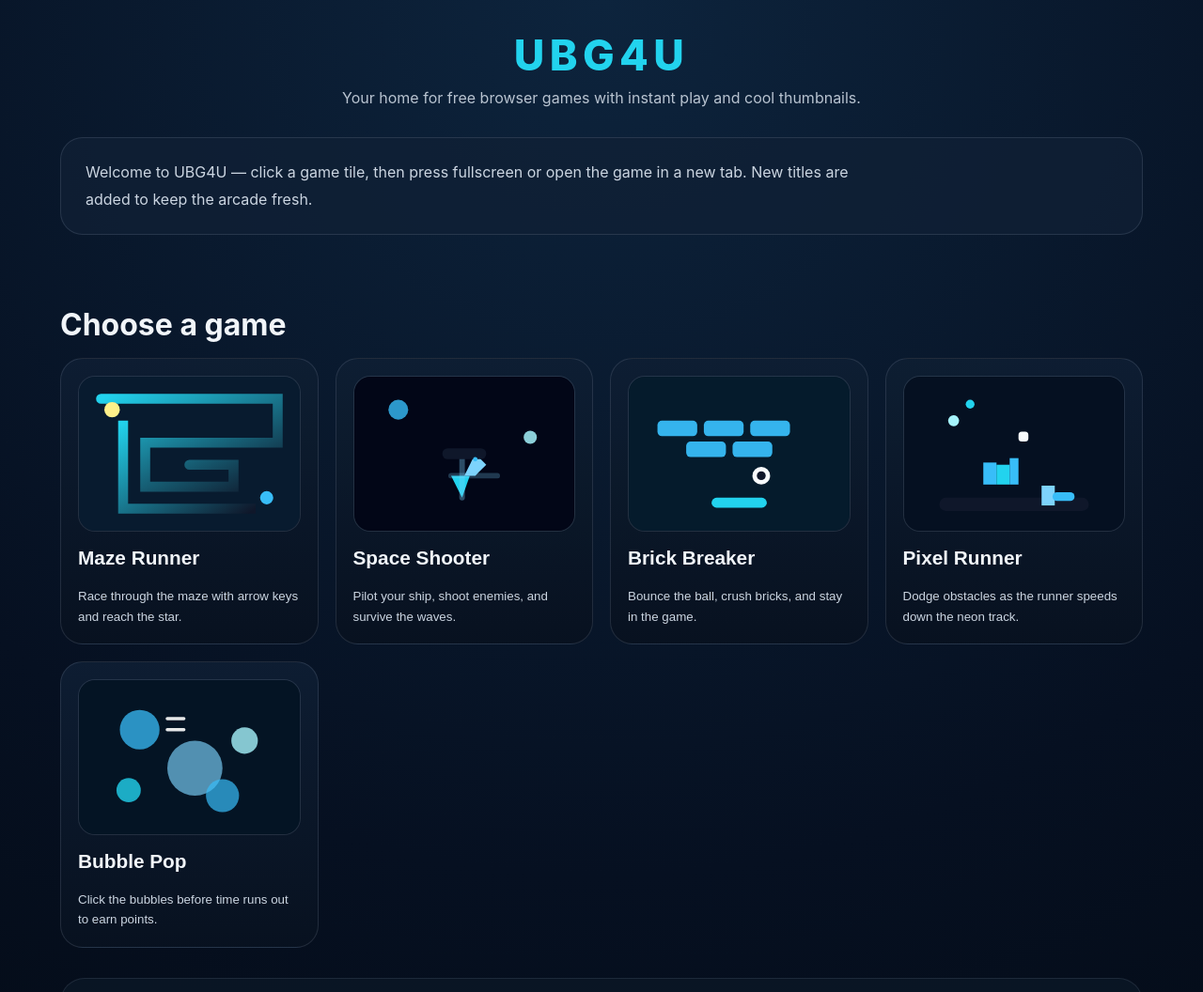
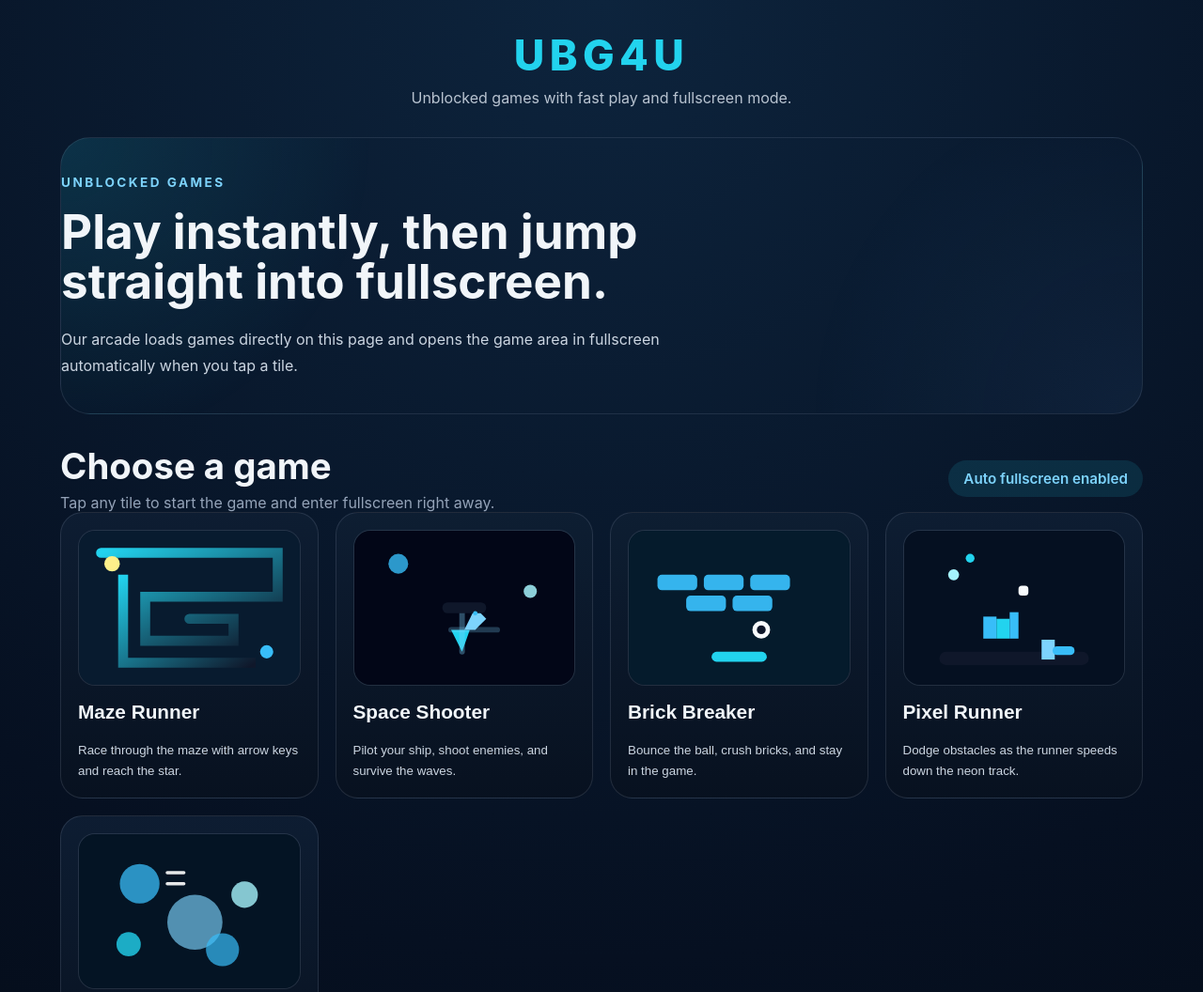
Before and after one commit to ethanhall8-blip/codespaces-blank, a plain HTML site: page index.html in a window 1280 px wide. Shown: the top 1056 px of the page at 94% size. Drawn offline with Linux system fonts and the light colour scheme.

Commit message:
iloveisaac

```diff
--- a/index.html
+++ b/index.html
@@ -10,50 +10,60 @@
     <header class="site-header">
       <div class="brand">
         <span class="brand-logo">UBG4U</span>
-        <p class="brand-tag">Your home for free browser games with instant play and cool thumbnails.</p>
+        <p class="brand-tag">Unblocked games with fast play and fullscreen mode.</p>
       </div>
     </header>
 
     <main class="content">
-      <section class="intro">
-        <p>Welcome to UBG4U — click a game tile, then press fullscreen or open the game in a new tab. New titles are added to keep the arcade fresh.</p>
+      <section class="hero">
+        <div class="hero-copy">
+          <span class="eyebrow">UNBLOCKED GAMES</span>
+          <h1>Play instantly, then jump straight into fullscreen.</h1>
+          <p>Our arcade loads games directly on this page and opens the game area in fullscreen automatically when you tap a tile.</p>
+        </div>
       </section>
 
       <section class="games-list">
-        <h1>Choose a game</h1>
+        <div class="games-header">
+          <div>
+            <h2>Choose a game</h2>
+            <p class="section-note">Tap any tile to start the game and enter fullscreen right away.</p>
+          </div>
+          <div class="status-pill">Auto fullscreen enabled</div>
+        </div>
         <div class="cards">
           <button class="game-card" data-game="games/maze-runner.html">
             <img class="game-thumb" src="images/maze-runner.svg" alt="Maze Runner thumbnail" />
             <div class="card-copy">
-              <h2>Maze Runner</h2>
+              <h3>Maze Runner</h3>
               <p>Race through the maze with arrow keys and reach the star.</p>
             </div>
           </button>
           <button class="game-card" data-game="games/space-shooter.html">
             <img class="game-thumb" src="images/space-shooter.svg" alt="Space Shooter thumbnail" />
             <div class="card-copy">
-              <h2>Space Shooter</h2>
+              <h3>Space Shooter</h3>
               <p>Pilot your ship, shoot enemies, and survive the waves.</p>
             </div>
           </button>
           <button class="game-card" data-game="games/brick-breaker.html">
             <img class="game-thumb" src="images/brick-breaker.svg" alt="Brick Breaker thumbnail" />
             <div class="card-copy">
-              <h2>Brick Breaker</h2>
+              <h3>Brick Breaker</h3>
               <p>Bounce the ball, crush bricks, and stay in the game.</p>
             </div>
           </button>
           <button class="game-card" data-game="games/pixel-runner.html">
             <img class="game-thumb" src="images/pixel-runner.svg" alt="Pixel Runner thumbnail" />
             <div class="card-copy">
-              <h2>Pixel Runner</h2>
+              <h3>Pixel Runner</h3>
               <p>Dodge obstacles as the runner speeds down the neon track.</p>
             </div>
           </button>
           <button class="game-card" data-game="games/bubble-pop.html">
             <img class="game-thumb" src="images/bubble-pop.svg" alt="Bubble Pop thumbnail" />
             <div class="card-copy">
-              <h2>Bubble Pop</h2>
+              <h3>Bubble Pop</h3>
               <p>Click the bubbles before time runs out to earn points.</p>
             </div>
           </button>
@@ -62,14 +72,17 @@
 
       <section class="game-area">
         <div class="game-header">
-          <h2 id="selected-game">Pick a game to load</h2>
           <div>
+            <h2 id="selected-game">Pick a game to load</h2>
+            <p class="game-subtitle">The game will open inside this frame in fullscreen after selection.</p>
+          </div>
+          <div class="action-group">
             <button id="fullscreenBtn" class="action-btn" disabled>Go Fullscreen</button>
             <a id="openTabBtn" class="action-link" href="#" target="_blank" rel="noopener noreferrer">Open in New Tab</a>
           </div>
         </div>
         <div class="game-frame" id="gameFrameContainer">
-          <iframe id="gameFrame" src="" title="Game frame"></iframe>
+          <iframe id="gameFrame" src="" title="Game preview"></iframe>
         </div>
       </section>
     </main>
--- a/script.js
+++ b/script.js
@@ -28,8 +28,9 @@ function requestFullscreen() {
 gameCards.forEach((card) => {
   card.addEventListener('click', () => {
     const gameUrl = card.dataset.game;
-    const title = card.querySelector('h2').textContent;
+    const title = card.querySelector('h3').textContent;
     loadGame(gameUrl, title);
+    requestFullscreen();
   });
 });
 
--- a/styles.css
+++ b/styles.css
@@ -46,30 +46,76 @@ body {
   margin: 0 auto;
 }
 
-.games-list h1 {
-  margin-bottom: 16px;
-  font-size: clamp(2rem, 2.5vw, 2.5rem);
+.hero {
+  display: grid;
+  gap: 24px;
+  padding: 36px 0;
+  background: radial-gradient(circle at top left, rgba(34, 211, 238, 0.14), transparent 28%),
+    radial-gradient(circle at bottom right, rgba(96, 165, 250, 0.08), transparent 30%);
+  border-radius: 32px;
+  border: 1px solid rgba(148, 163, 184, 0.16);
+}
+
+.hero-copy {
+  max-width: 720px;
+}
+
+.eyebrow {
+  display: inline-flex;
+  align-items: center;
+  gap: 8px;
+  font-size: 0.85rem;
+  font-weight: 700;
+  text-transform: uppercase;
+  letter-spacing: 0.18em;
+  color: #7dd3fc;
+  margin-bottom: 18px;
+}
+
+.hero-copy h1 {
+  margin: 0;
+  font-size: clamp(2.6rem, 4vw, 3.8rem);
+  line-height: 1.04;
+}
+
+.hero-copy p {
+  margin: 20px 0 0;
+  max-width: 680px;
+  color: #cbd5e1;
+  line-height: 1.8;
+}
+
+.games-header {
+  display: flex;
+  flex-wrap: wrap;
+  align-items: center;
+  justify-content: space-between;
+  gap: 16px;
+}
+
+.games-list h2 {
+  margin: 0;
+  font-size: clamp(2rem, 3vw, 2.6rem);
+}
+
+.section-note {
+  margin: 6px 0 0;
+  color: #94a3b8;
+}
+
+.status-pill {
+  padding: 10px 16px;
+  border-radius: 999px;
+  background: rgba(34, 211, 238, 0.12);
+  color: #7dd3fc;
+  font-size: 0.95rem;
+  font-weight: 600;
 }
 
 .cards {
   display: grid;
   gap: 18px;
   grid-template-columns: repeat(auto-fit, minmax(240px, 1fr));
-}
-
-.intro {
-  background: rgba(17, 32, 54, 0.75);
-  border: 1px solid rgba(148, 163, 184, 0.18);
-  border-radius: 24px;
-  padding: 22px 26px;
-  margin-bottom: 18px;
-  color: #cbd5e1;
-}
-
-.intro p {
-  margin: 0;
-  max-width: 840px;
-  line-height: 1.8;
 }
 
 .game-card {
@@ -111,9 +157,15 @@ body {
   background: linear-gradient(180deg, rgba(18, 48, 82, 0.96), rgba(9, 19, 41, 0.96));
 }
 
-.game-card h2 {
+.game-card h3 {
   margin: 0 0 10px;
   font-size: 1.3rem;
+}
+
+.game-card p {
+  margin: 0;
+  line-height: 1.6;
+  color: #cbd5e1;
 }
 
 .game-card p {
@@ -141,6 +193,18 @@ body {
 .game-header h2 {
   margin: 0;
   font-size: 1.7rem;
+}
+
+.game-subtitle {
+  margin: 8px 0 0;
+  color: #94a3b8;
+}
+
+.action-group {
+  display: flex;
+  flex-wrap: wrap;
+  gap: 12px;
+  justify-content: flex-end;
 }
 
 .action-btn,
```
